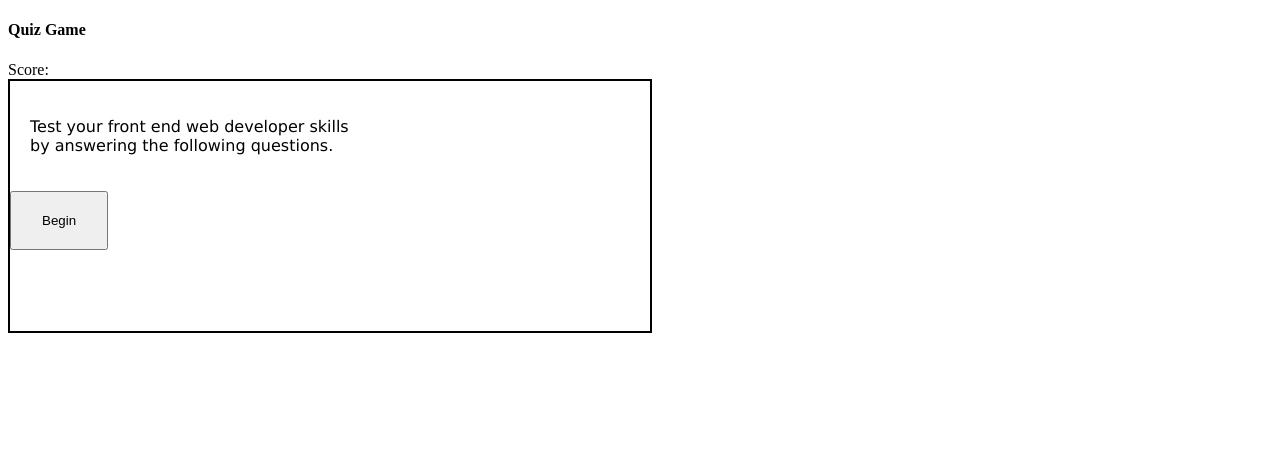
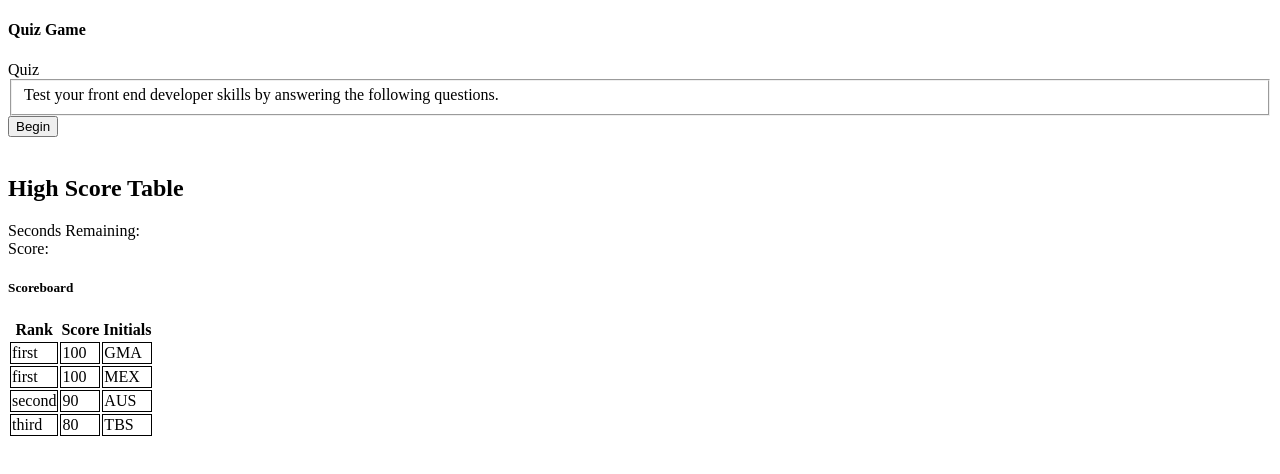
Before and after one commit to tam22w/tb-quiz-game-project, a plain HTML site: page index.html in a window 1280 px wide. Drawn offline with Linux system fonts and the light colour scheme.

Commit message:
highsore table added again

```diff
--- a/index.html
+++ b/index.html
@@ -9,15 +9,95 @@
     <h4>Quiz Game</h4>
 
 
-<link  rel="stylesheet" href="style.css" >
+<link  rel="stylesheet" href="style.css"  >
 <script src="script.js" defer></script>
 
-<div id="score-board" class="hide"
+
+</head>
+
+<body>
+
+    <div id="titleSection" class="left">Quiz</div>
+    <div id="game-board" class="middle row">
+        <div id="welcome" class="">
+            <div>
+                <fieldset>
+
+                <span>Test your front end developer skills by answering the following questions.</span>
+            </div>
+            <div>
+            </fieldset>
+                <button id="start-quiz" onclick="doGame();">Begin</button>
+            </div>
+        </div>
+        <br />
+        <div id="questions" class="questions hide">
+        </div>
+        <div id="enterHighScore" class="hide">
+            <div>Save Your Score</div>
+            <label for="tbInitials">Enter your Initials</label>
+            <input type="text" id="tbInitials" placeholder="Initials here">
+            <button id="bEnterHighScore" onclick="addScore();">Submit</button>
+        </div>
+        <div id="high-scores" class="hide">
+            <div>High Scores</div>
+        </div>
+
+    </div>
+    <div id="score-board" class="hide">
+        <div id="timerContainer" class="">Seconds Remaining: <span id="timer"></span></div>
+        <div id="scoreContainer" class="">Score: <span id="score"></span></div>
+    </div>
+
+    </body>
+    </html>
+
+    <h2>High Score Table</h2>
+    <div id="score-board" class="row0">
+        <div class="column">Seconds Remaining: <span id="timer"></span></div>
+        <div class="column">Score: <span id="score"></span></div>
+    </div>
+
+
+    <h5>Scoreboard</h5>
+  <div class="table th td "></div>
+<table>
+
+  <tr>
+    <th>Rank</th>
+    <th>Score</th>
+    <th>Initials</th>
+  </tr>
+  <tr>
+    <td>first</td>
+    <td>100</td>
+    <td>GMA</td>
+  </tr>
+  <tr>
+    <td>first</td>
+    <td>100</td>
+    <td>MEX</td>
+  </tr>
+  <tr>
+    <td>second</td>
+    <td>90</td>
+    <td>AUS</td>
+  </tr>
+  <tr>
+    <td>third</td>
+    <td>80</td>
+    <td>TBS</td>
+  </tr>
+
+</table>
+
+
+
+
+    <!--<div id="score-board" class="hide"
     <div id= "timeContainer">Time Remaining: <span id="timer" style="text-align:left"></span></div>
     <div id= "scoreContainer"> Score: <span id="score" style="text-align:right"></span></div>
 </div>
-</head>
-<body>
 
     <div  id= "main center">
         <div id= "greeting"  class="welcome">
@@ -27,15 +107,14 @@
               <button id="btnBegin" onclick="doGame();">Begin</button><br>
             </div>
 
-           <!--<div id="questions">
+           <div id="questions">
                 <div class="answer">
                      <input id="quest0_answer5" type="radio" name="quest0" class="answer quest0"></input>
                      <label for="quest0_answer5">A possible Answer</label></div>
-   <br>
 
 
 
-    </div>-->
+    </div>
 
 
 </body>
```
